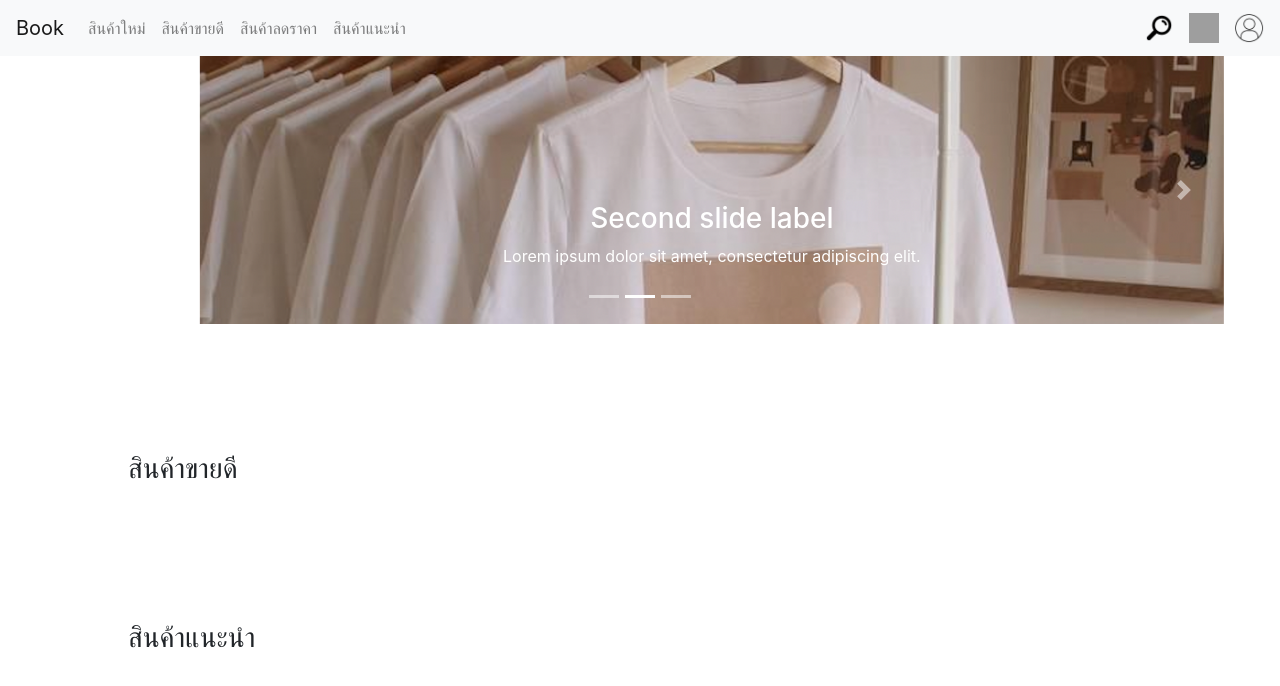
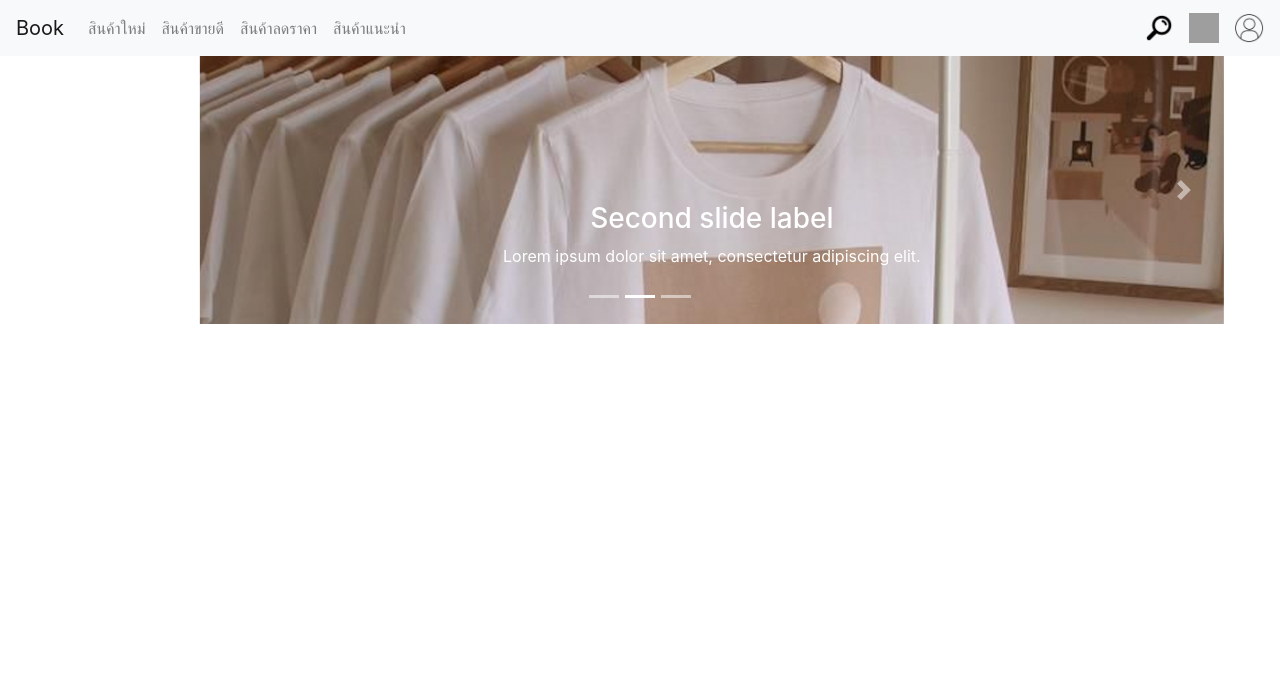
Before and after one commit to Thaksina/website-assignmet, a React (Create React App) app: page / in a window 1280 px wide. Shown: the top 686 px of the page. Built offline with nearby package versions, Linux system fonts and the light colour scheme; grey boxes are pictures that could not be loaded.

Commit message:
drafting card

```diff
--- a/src/App.js
+++ b/src/App.js
@@ -11,20 +11,22 @@ function App() {
     <div className="App">
       <Navbar />
       <Slide />
-      <Card
+
+
+      {/* <Card
       topic="สินค้าขายดี"
       name="ชื่อสินค้า"
       starrating="5"
       stock="มีสินค้า"
-      picture="./puclic/shirtpic.jpg"
+      picture="./shirtpic.jpg"
       />
       <Card
       topic="สินค้าแนะนำ"
       name="ชื่อสินค้า"
       starrating="5"
       stock="มีสินค้า"
-      picture="./puclic/shirtpic.jpg"
-      />
+      picture="./shirtpic.jpg"
+      /> */}
 
     </div>
   );
--- a/src/Components/Card.css
+++ b/src/Components/Card.css
@@ -2,3 +2,6 @@
     text-align: left;
     padding: 10% 10% 0% 10%;
 }
+.cardframe{
+    width: 18rem;
+}
--- a/src/Components/Card.js
+++ b/src/Components/Card.js
@@ -5,8 +5,15 @@ import './Card.css'
 
 function Card({topic,name,starrating,stock,picture}) {
   return (
-    <div>
-      <h3 className="title">{topic}</h3>
+    <div className="title">
+      <div class="card cardframe">
+        <p>มีสินค้า</p>
+  <img class="card-img-top" src={picture} alt="Card image cap" />
+  <div class="card-body">
+  <p class="card-text">{starrating}</p>
+    <h5 class="card-title">{name}</h5>
+  </div>
+</div>
     </div>
   );
 }
```
Also changed, not shown: 1 other file (tests, documents, lock files or other folders).
